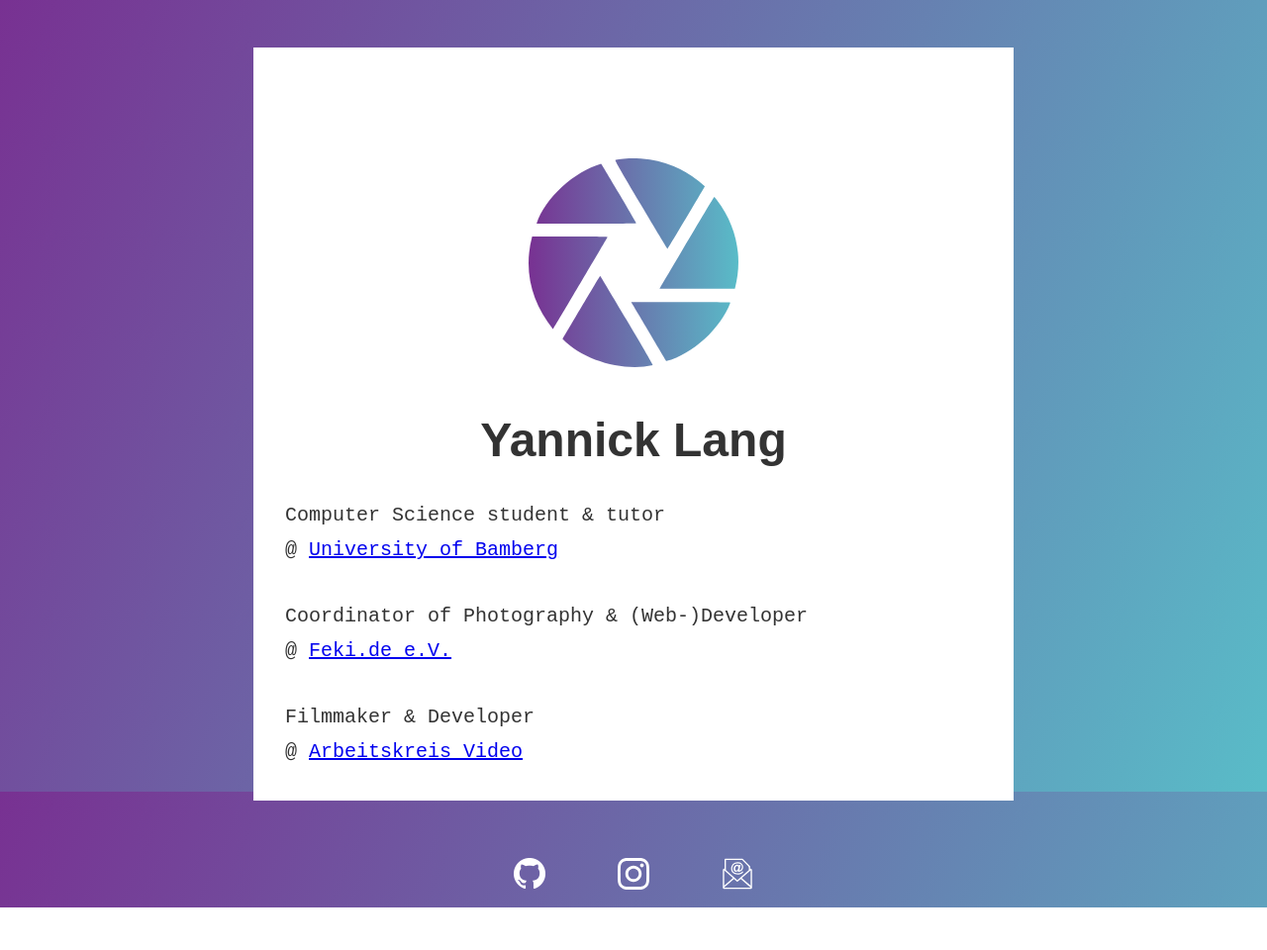
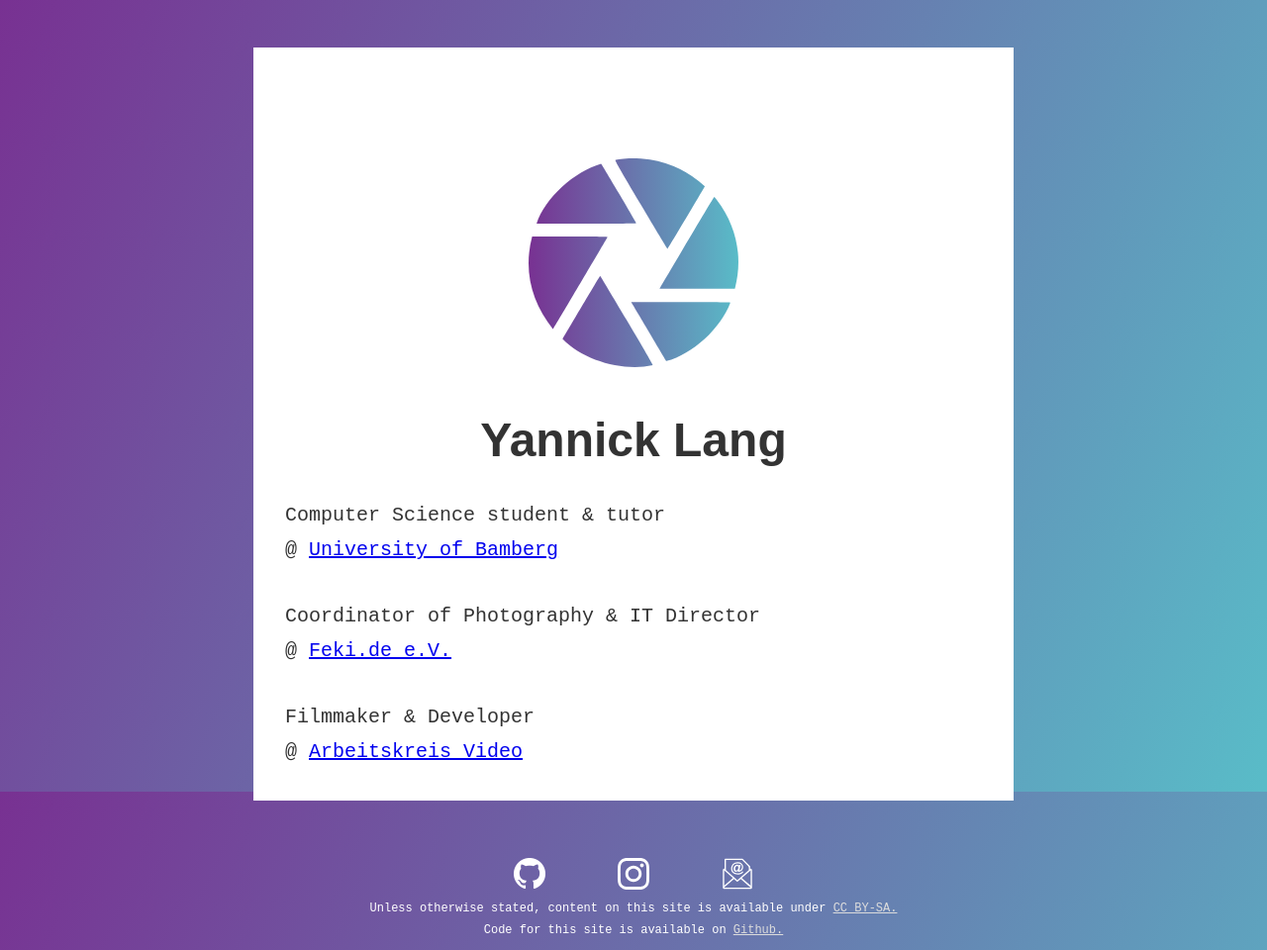
Before and after one commit to layaxx/personal_website, a website: page src/pug/index.pug in a window 1280 px wide. Shown: the whole page at 99% size. Before the commit the page ends 917 px from the top, so only its background shows below. Drawn offline with nearby package versions, Linux system fonts and the light colour scheme; files that its build step writes are made by us from their sources.

Commit message:
updates to content and dependencies

```diff
--- a/src/pug/include/footer.pug
+++ b/src/pug/include/footer.pug
@@ -9,3 +9,8 @@ footer
         li
             a.btn(aria-label="Send Mail" href="mailto:hello@y-lang.eu" target="_blank" title="E-Mail")
                 img(src="/assets/img/email.svg" alt="email" width="auto" height="auto")
+    small Unless otherwise stated, content on this site is available under
+        a(href="https://creativecommons.org/licenses/by-sa/4.0/") CC BY-SA.
+        br
+    small Code for this site is available on
+        a(href="https://github.com/layaxx/personal_website") Github.
--- a/src/pug/index.pug
+++ b/src/pug/index.pug
@@ -14,7 +14,7 @@ html(lang='en')
                     a(href='https://www.uni-bamberg.de/' target="_blank" aria-label="Uni Bamberg" title="Uni Bamberg" rel="noreferrer") University of Bamberg
 
             section
-                span Coordinator of Photography & (Web-)Developer
+                span Coordinator of Photography & IT Director
                 span @
                     a(href='https://feki.de/' target="_blank" aria-label="Feki.de" title="Feki.de" rel="noreferrer") Feki.de e.V.
 
```
Also changed, not shown: 1 other file.
